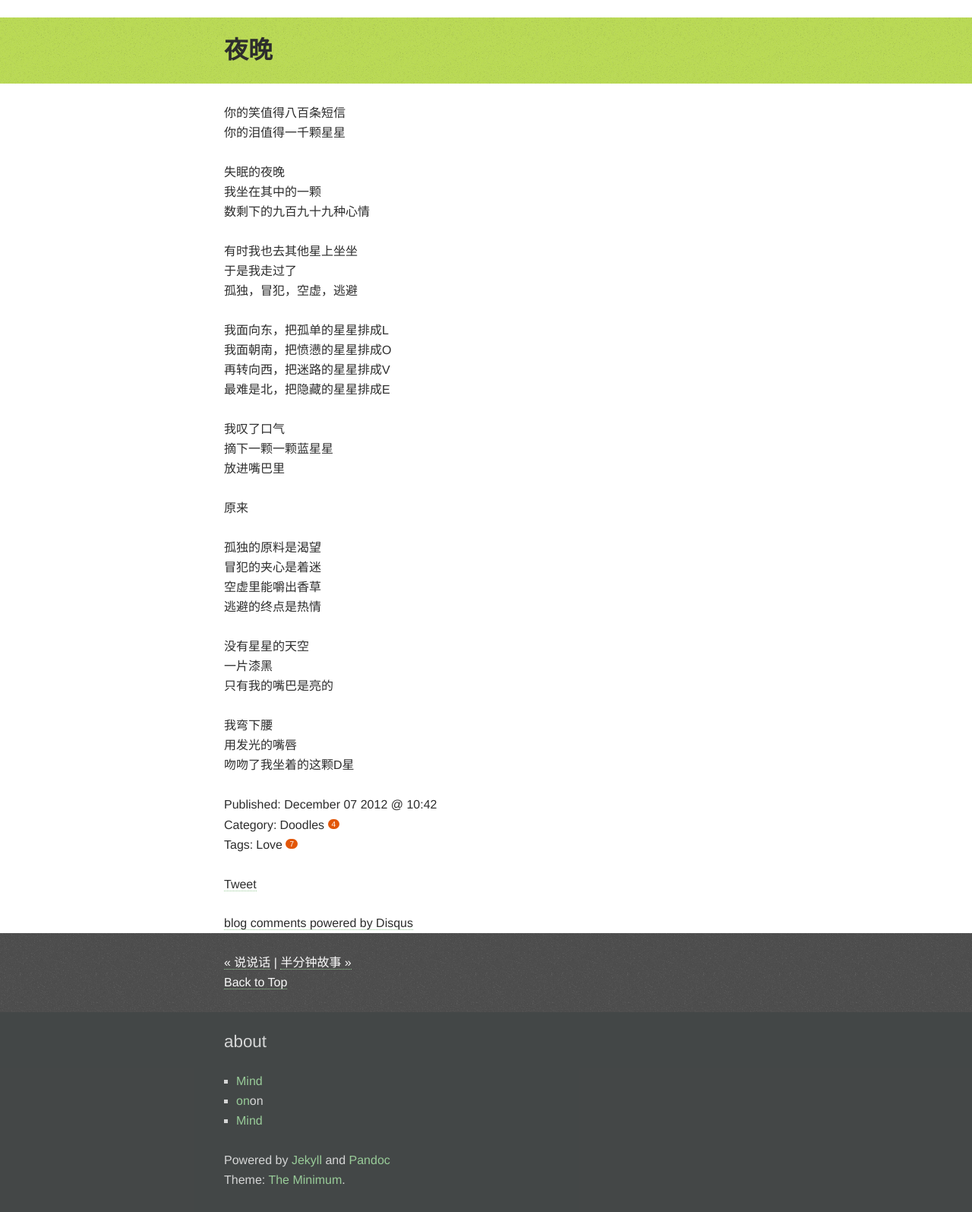
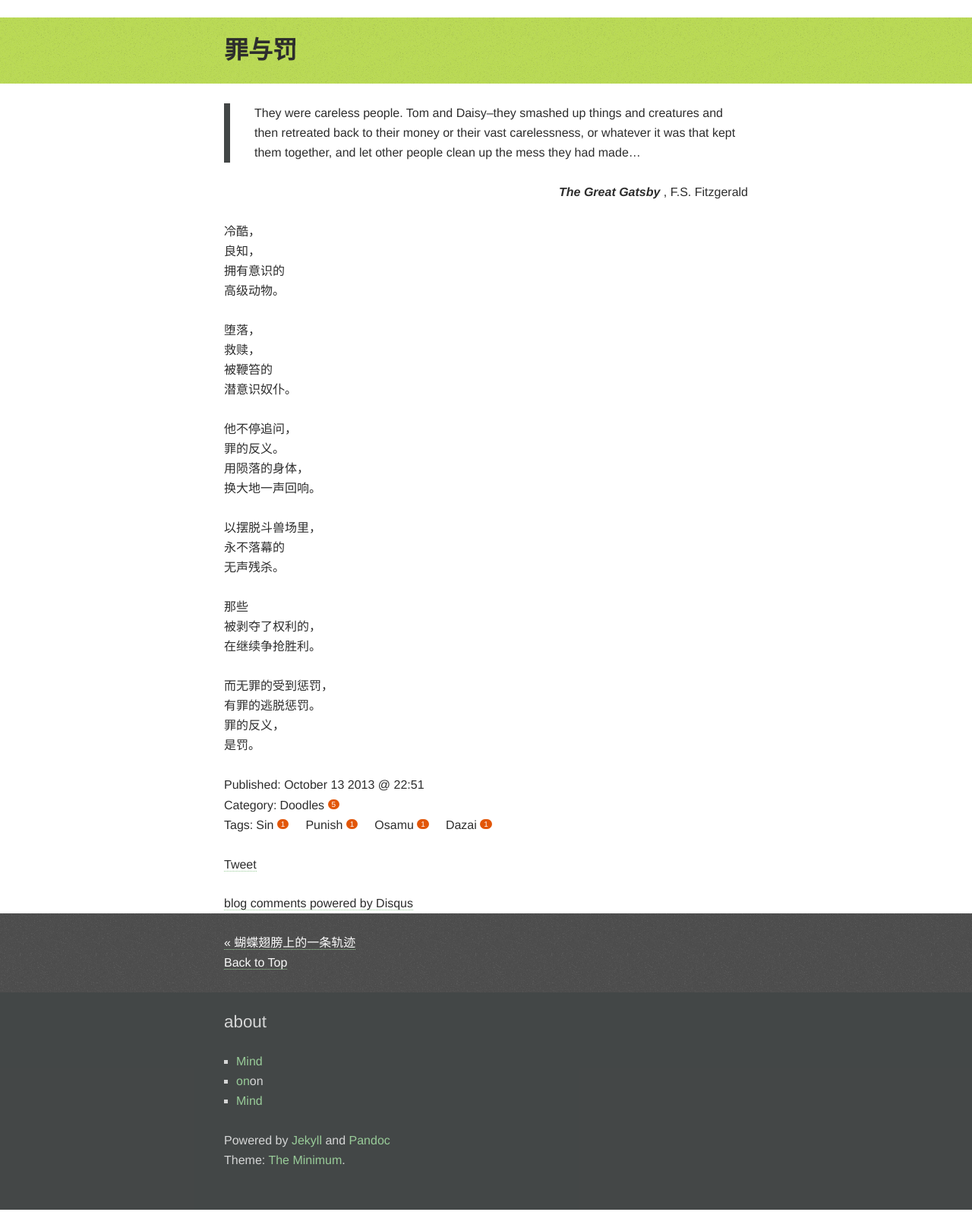
Before and after one commit to guoyu07/mindonmind.io, a plain HTML site: page 2013/10/13/sin-and-punish/index.html in a window 1280 px wide. Shown: the part 120-1715 px from the top of the page at 76% size. Drawn offline with Linux system fonts and the light colour scheme; a script that the page names is missing; a web font is replaced by a local one.

Commit message:
new post

```diff
--- a/2012/12/07/night/index.html
+++ b/2013/10/13/sin-and-punish/index.html
@@ -8,10 +8,10 @@ http://www.w3.org/TR/html4/strict.dtd">
 <head>
 	<meta charset="utf-8">
 	<meta name="viewport" content="width=device-width,initial-scale=1">
-	<title>夜晚 | Mind on Mind</title>
+	<title>罪与罚 | Mind on Mind</title>
 	<meta name="author" content="mindonmind">
 	<link href='/assets/themes/the-minimum/css/style.css' rel="stylesheet" media="all">
-	<link href="http://feeds.feedburner.com/github/VDUi" rel="alternate" title="夜晚" type="application/atom+xml">
+	<link href="http://feeds.feedburner.com/github/VDUi" rel="alternate" title="罪与罚" type="application/atom+xml">
 	<script src="http://cdnjs.cloudflare.com/ajax/libs/modernizr/2.0.6/modernizr.min.js"></script>
 </head>
 <body>
@@ -46,7 +46,7 @@ http://www.w3.org/TR/html4/strict.dtd">
 			<header>
 				<div class="unit-head">
 					<div class="unit-inner unit-head-inner">
-						<h1 class="h2 entry-title">夜晚</h1>
+						<h1 class="h2 entry-title">罪与罚</h1>
 					</div><!-- unit-inner -->
 				</div><!-- unit-head -->
 			</header>
@@ -63,26 +63,30 @@ http://www.w3.org/TR/html4/strict.dtd">
   <style type="text/css">code{white-space: pre;}</style>
 </head>
 <body>
-<p>你的笑值得八百条短信<br/> 你的泪值得一千颗星星<br/></p>
-<p>失眠的夜晚<br/> 我坐在其中的一颗<br/> 数剩下的九百九十九种心情<br/></p>
-<p>有时我也去其他星上坐坐<br/> 于是我走过了<br/> 孤独，冒犯，空虚，逃避<br/></p>
-<p>我面向东，把孤单的星星排成L<br/> 我面朝南，把愤懑的星星排成O<br/> 再转向西，把迷路的星星排成V<br/> 最难是北，把隐藏的星星排成E<br/></p>
-<p>我叹了口气<br/> 摘下一颗一颗蓝星星<br/> 放进嘴巴里<br/></p>
-<p>原来<br/></p>
-<p>孤独的原料是渴望<br/> 冒犯的夹心是着迷<br/> 空虚里能嚼出香草<br/> 逃避的终点是热情<br/></p>
-<p>没有星星的天空<br/> 一片漆黑<br/> 只有我的嘴巴是亮的<br/></p>
-<p>我弯下腰<br/> 用发光的嘴唇<br/> 吻吻了我坐着的这颗D星<br/></p>
+<blockquote>
+<p>They were careless people. Tom and Daisy–they smashed up things and creatures and then retreated back to their money or their vast carelessness, or whatever it was that kept them together, and let other people clean up the mess they had made…</p>
+</blockquote>
+<p align="right">
+<em>The Great Gatsby</em> , F.S. Fitzgerald
+</p>
+
+<p>冷酷，<br/> 良知，<br/> 拥有意识的 <br/> 高级动物。 <br/></p>
+<p>堕落， <br/> 救赎， <br/> 被鞭笞的 <br/> 潜意识奴仆。</p>
+<p>他不停追问， <br/> 罪的反义。 <br/> 用陨落的身体，<br/> 换大地一声回响。<br/></p>
+<p>以摆脱斗兽场里，<br/> 永不落幕的 <br/> 无声残杀。<br/></p>
+<p>那些 <br/> 被剥夺了权利的，<br/> 在继续争抢胜利。</p>
+<p>而无罪的受到惩罚，<br/> 有罪的逃脱惩罚。<br/> 罪的反义，<br/> 是罚。</p>
 </body>
 </html>
 
 					<div class="meta">
 						<p class="date-publish">
 							Published:
-							<date class="date-pub" title="2012-12-07T10:42:00+08:00" datetime="2012-12-07T10:42:00+08:00" pubdate>
-							<span class="month"><abbr>December</abbr></span>
-							<span class="day">07</span>
-							<span class="year">2012 @ </span>
-                            <span class="time">10:42 </span>
+							<date class="date-pub" title="2013-10-13T22:51:00+08:00" datetime="2013-10-13T22:51:00+08:00" pubdate>
+							<span class="month"><abbr>October</abbr></span>
+							<span class="day">13</span>
+							<span class="year">2013 @ </span>
+                            <span class="time">22:51 </span>
 							</date>
 						</p>
 						<ul class="list-category list-linear">
@@ -94,7 +98,7 @@ http://www.w3.org/TR/html4/strict.dtd">
 
 
     	<li><a href="/categories.html#Doodles-ref">
-    		Doodles <span>4</span>
+    		Doodles <span>5</span>
     	</a></li>
 
 
@@ -109,7 +113,13 @@ http://www.w3.org/TR/html4/strict.dtd">
 
 
 
-    	<li><a href="/tags.html#love-ref">love <span>7</span></a></li>
+    	<li><a href="/tags.html#sin-ref">sin <span>1</span></a></li>
+
+    	<li><a href="/tags.html#punish-ref">punish <span>1</span></a></li>
+
+    	<li><a href="/tags.html#osamu-ref">osamu <span>1</span></a></li>
+
+    	<li><a href="/tags.html#dazai-ref">dazai <span>1</span></a></li>
 
 
 
@@ -155,13 +165,9 @@ http://www.w3.org/TR/html4/strict.dtd">
 					<nav class="pagination">
 						<ul>
 
-							<li class="prev"><a class="internal" rel="prev"  href="/2012/12/01/talk-talk-talk" title="View 说说话">&laquo; 说说话</a></li>
+							<li class="prev"><a class="internal" rel="prev"  href="/2013/09/25/a-trajectory-on-the-lorenz-butterfly" title="View 蝴蝶翅膀上的一条轨迹">&laquo; 蝴蝶翅膀上的一条轨迹</a></li>
 
 
-							<li class="pipe"> | </li>
-
-
-							<li class="next"><a class="internal" rel="next"  href="/2012/12/19/half-minite-story" title="View 半分钟故事">半分钟故事 &raquo;</a></li>
 
 						</ul>
 					</nav>
```
Also changed, not shown: 2012/12/19/half-minite-story/index.html (+1 -1 lines), 2012/12/21/you-walk-away-like-jackie-kennedy/index.html (+1 -1 lines), 2012/12/30/girls-are-right/index.html (+1 -1 lines), 2013/09/25/a-trajectory-on-the-lorenz-butterfly/index.html (+4 -0 lines), archive.html (+20 -1 lines), atom.xml (+34 -1 lines), backup/index.html (+4 -0 lines), blog.html (+20 -1 lines), categories.html (+7 -1 lines), index.html (+20 -1 lines), tags.html (+80 -0 lines), sitemap.txt.
